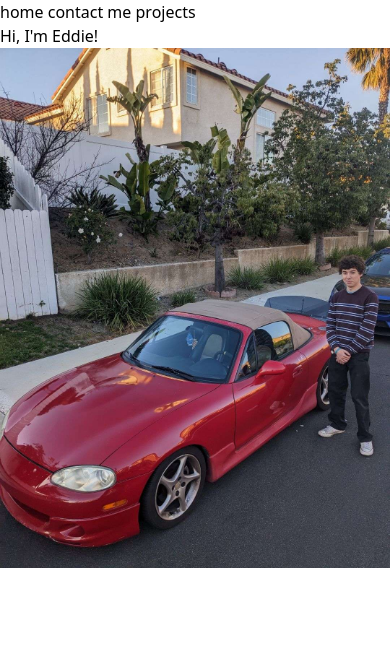
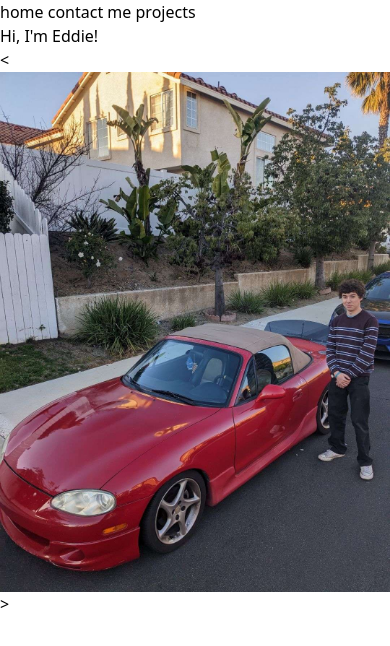
Before and after one commit to UnitedPuggs/portfolio, a SvelteKit app: page / in a window 390 px wide. Shown: the top 646 px of the page. Built offline with nearby package versions, Linux system fonts and the light colour scheme.

Commit message:
feat: image carousel, wip on everything else

```diff
--- a/src/app.css
+++ b/src/app.css
@@ -1,3 +1,9 @@
 @tailwind base;
 @tailwind components;
-@tailwind utilities
+@tailwind utilities;
+
+@layer components {
+    .nav-btn {
+        @apply font-mono text-white hover:opacity-75 m-2;
+    }
+}
--- a/src/routes/+layout.svelte
+++ b/src/routes/+layout.svelte
@@ -6,9 +6,9 @@
     <body class="bg-black">
         <div id="container" class="flex flex-column justify-center">
             <div id="nav" class="flex flex-row border-4 rounded-lg border-white">
-                <a class="font-mono text-white hover:opacity-75 m-2" href="/">home</a>
-                <a class="font-mono text-white hover:opacity-75 m-2" href="/contact">contact me</a>
-                <a class="font-mono text-white hover:opacity-75 m-2" href="/projects">projects</a>
+                <a class="nav-btn" href="/">home</a>
+                <a class="nav-btn" href="/contact">contact me</a>
+                <a class="nav-btn" href="/projects">projects</a>
             </div>
 
         </div>
--- a/src/routes/+page.svelte
+++ b/src/routes/+page.svelte
@@ -1,6 +1,22 @@
 <script>
-    import { fly } from 'svelte/transition';
+    import { fade, fly } from 'svelte/transition';
     import { onMount } from 'svelte';
+
+    const pics = [
+        "/assets/coolguy.jpg",
+        'https://picsum.photos/300/200?random=1',
+        'https://picsum.photos/300/200?random=2'
+    ]
+
+    let index = 0;
+
+    function next() {
+        index = (index + 1) % pics.length;
+    }
+
+    function back() {
+        index = (index - 1) % pics.length;
+    }
 
     let loaded = false;
     onMount(() => loaded = true);
@@ -12,7 +28,24 @@
 
 <div class="flex flex-col justify-center items-center">
     {#if loaded}
-        <h1 transition:fly="{{ y: 20, duration: 500 }}" class="text-white mt-5 font-bold text-2xl">Hi, I'm Eddie!</h1>
+        <h1 transition:fly={{ y: 20, duration: 500 }} class="text-white mt-5 font-bold text-2xl font-mono">Hi, I'm Eddie!</h1>
     {/if}
-    <img src="/assets/coolguy.jpg" alt="" class="mt-4 h-[40rem] rounded-md">
+    <!-- Gonna have to figure out how to make an image carousel and how to sorta upload images maybe sorta autonomously -->
+    <div class="flex flex-row" transition:fade={{ delay: 150 }}>
+        {#if index > 0}
+            <button class="text-white m-2" on:click={back}>&#60;</button>
+        {:else}
+            <button class="invisible m-2">&#60;</button>
+        {/if}
+
+        {#each [pics[index]] as pic}
+            <img src={pic} alt="" class="mt-4 h-96 w-[230px] md:w-96 md:h-[40rem] rounded-md">
+        {/each}
+        {#if index != pics.length - 1}
+            <button class="text-white m-2" on:click={next}>&#62;</button>
+        {:else}
+            <button class="invisible m-2">&#60;</button>
+        {/if}
+    </div>
+
 </div>
```
